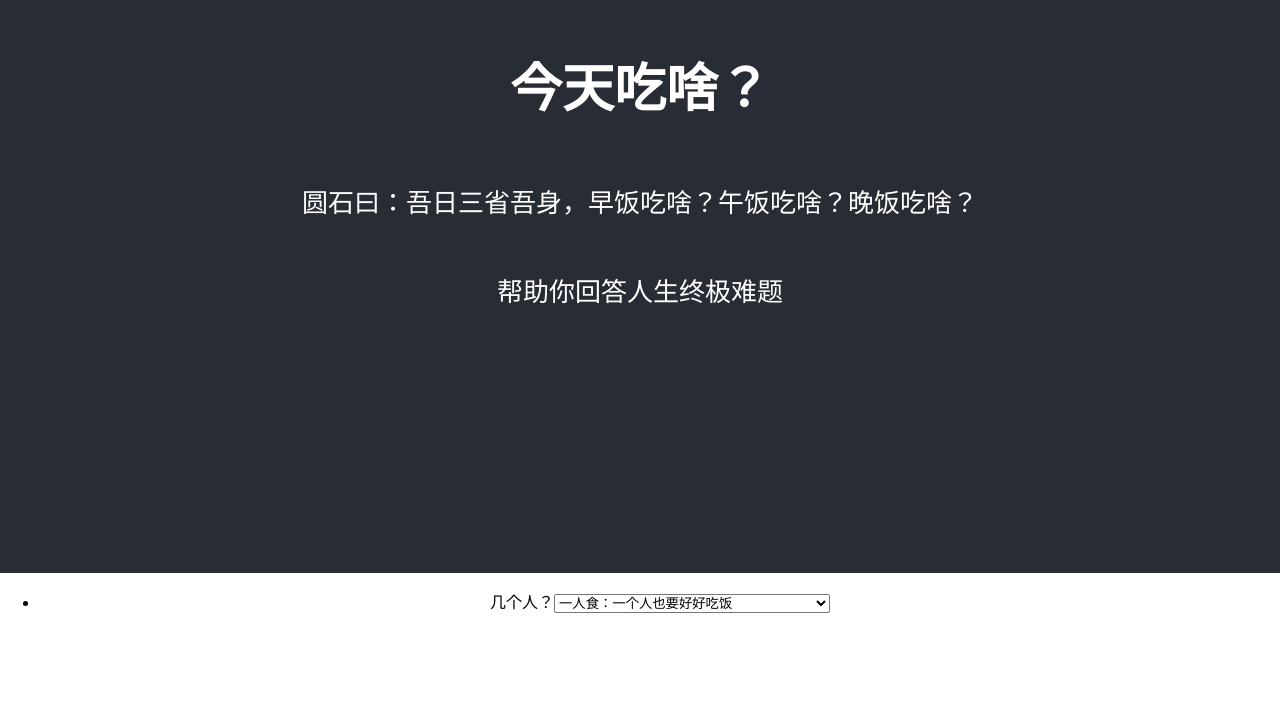
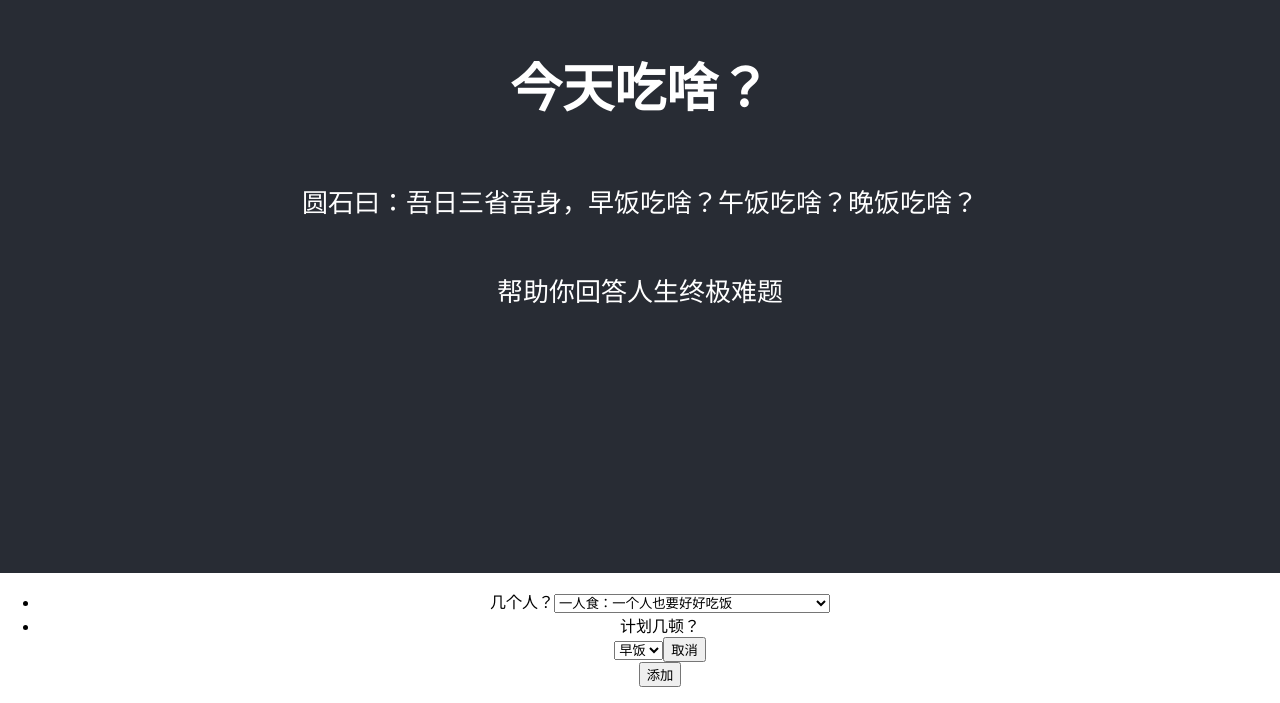
Before and after one commit to utopia2046/menu4today, a React app: page / in a window 1280 px wide. Shown: the part 227-930 px from the top of the page. Before the commit the page ends 856 px from the top, so only its background shows below. Built offline with nearby package versions, Linux system fonts and the light colour scheme.

Commit message:
update workspace and add meal select

```diff
--- a/src/App.js
+++ b/src/App.js
@@ -1,5 +1,5 @@
 import './App.css';
-import './peopleSelect';
+import MealSelection from './mealSelect';
 import PeopleSelection from './peopleSelect';
 
 function App() {
@@ -12,9 +12,9 @@ function App() {
       </header>
       <ul className="Query-section">
         <li><PeopleSelection /></li>
+        <li><MealSelection /></li>
       </ul>
       <div className="Menu-section">
-
       </div>
     </div>
   );
--- /dev/null
+++ b/src/mealSelect.js
@@ -0,0 +1,24 @@
+function Meal() {
+    return (
+        <div className="meal-container">
+            <select>
+                <option value="breakfast">早饭</option>
+                <option value="lunch">午饭</option>
+                <option value="dinner">晚饭</option>
+            </select>
+            <button>取消</button>
+        </div>
+    );
+}
+
+function MealSelection() {
+    return (
+        <div className="meal-select-container">
+            <label>计划几顿？</label>
+            <Meal></Meal>
+            <button>添加</button>
+        </div>
+    );
+}
+
+export default MealSelection;
```
Also changed, not shown: package.json (+12 -1 lines), src/filterEdit.js (added, +8 -0 lines).
